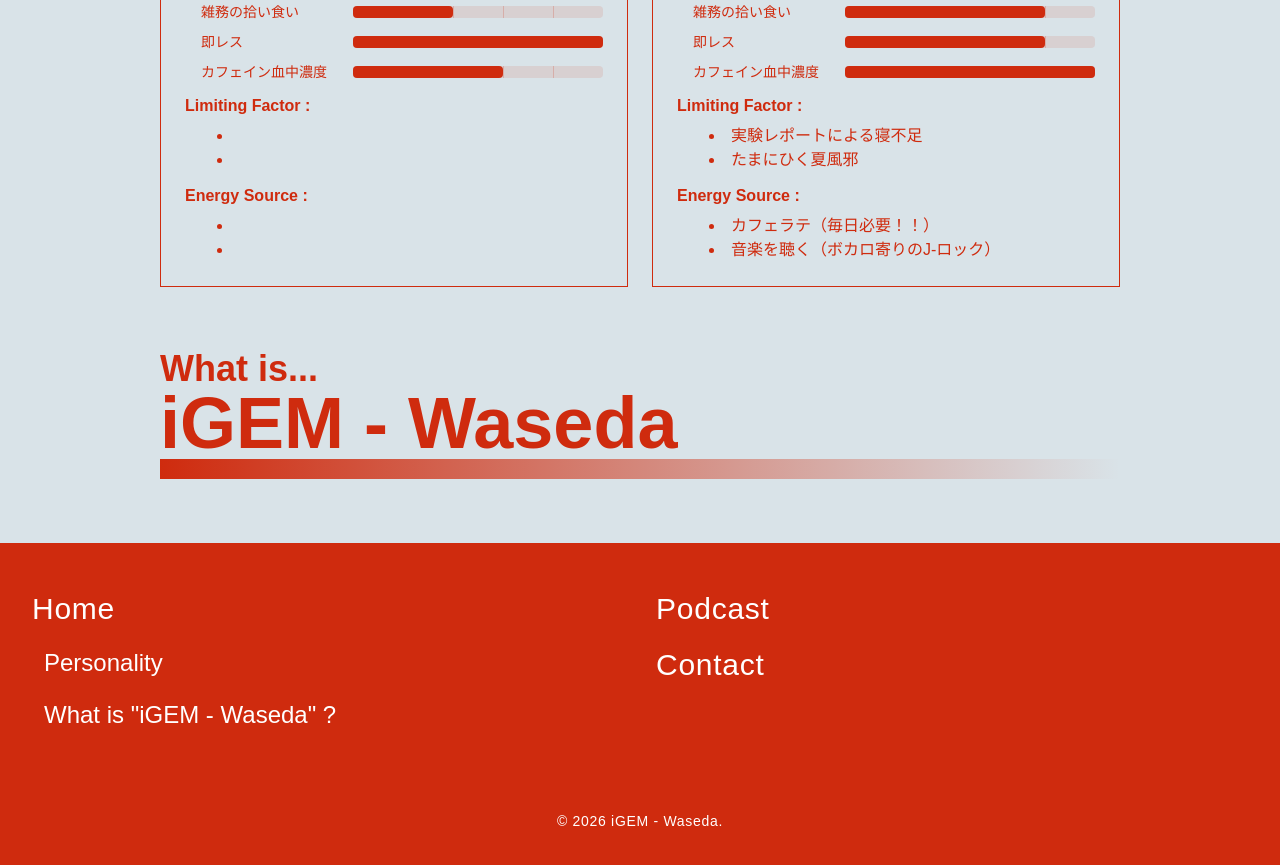
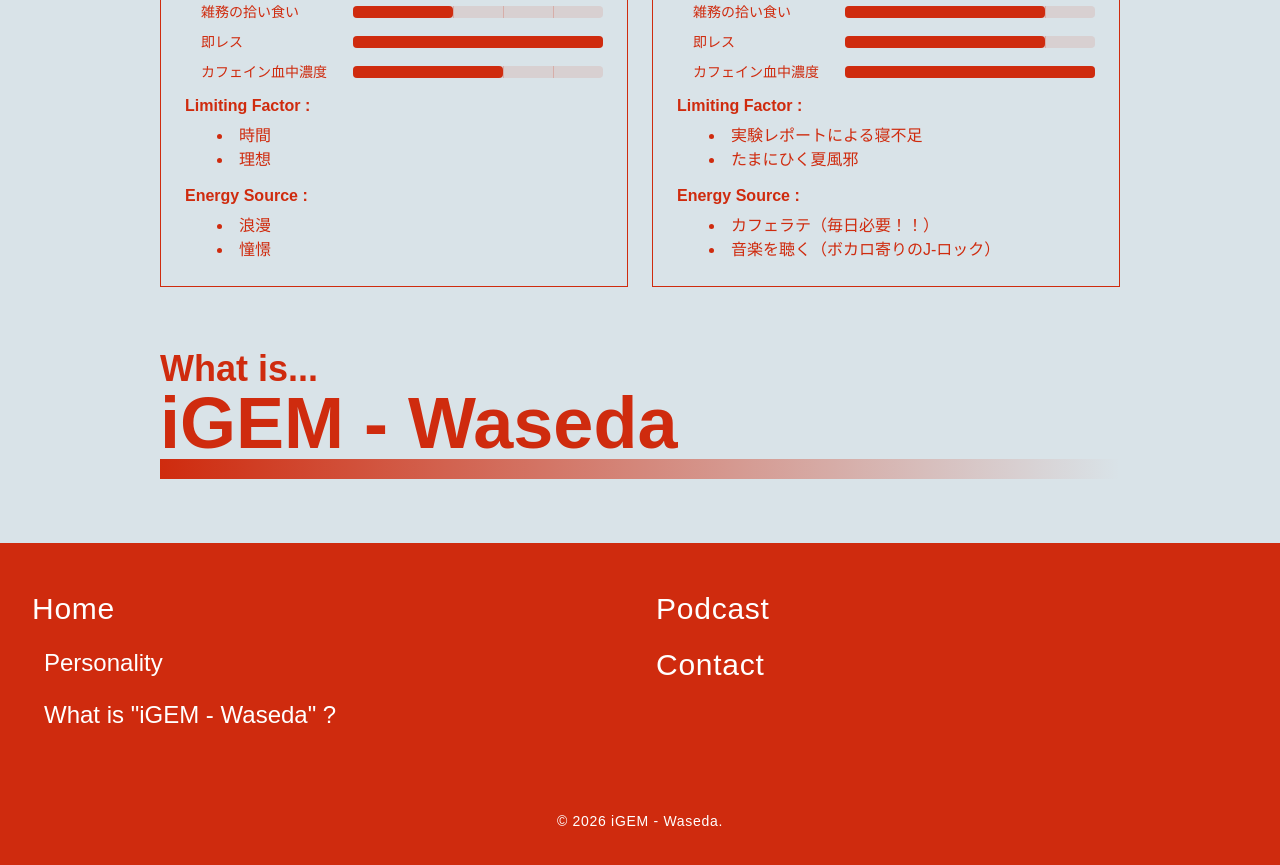
Before and after one commit to iGEM-Waseda/podcast-homepage, a Next.js app: page / in a window 1280 px wide. Shown: the part 1360-2225 px from the top of the page. Built offline with nearby package versions, Linux system fonts and the light colour scheme; a web font is replaced by a local one.

Commit message:
Personarityの内容を変更

```diff
--- a/app/page.tsx
+++ b/app/page.tsx
@@ -89,15 +89,15 @@
               <div>
                 <p className="text-sm md:text-base text-red font-semibold">Limiting Factor :</p>
                  <ul className="list-disc list-inside pl-8 mt-1.5 text-sm md:text-base text-red">
-                  <li>{/* ここに内容 */}</li>
-                  <li></li>
+                  <li>時間</li>
+                  <li>理想</li>
                  </ul>
               </div>
               <div>
                 <p className="text-sm md:text-base text-red font-semibold">Energy Source :</p>
                 <ul className="list-disc list-inside pl-8 mt-1.5 text-sm md:text-base text-red">
-                  <li></li>
-                  <li></li>
+                  <li>浪漫</li>
+                  <li>憧憬</li>
                 </ul>
               </div>
             </div>
```
